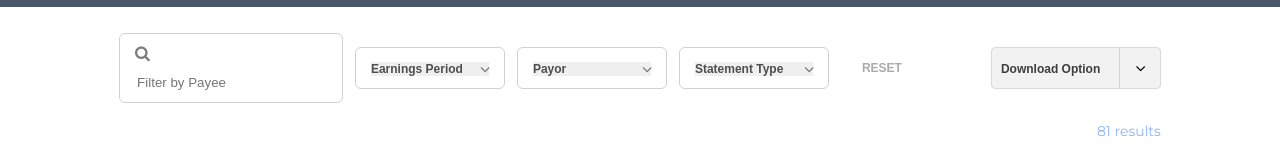
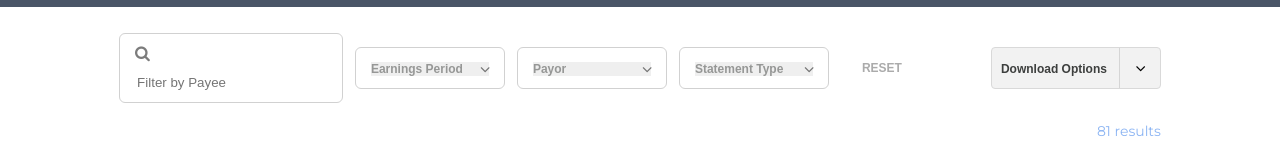
Before and after one commit to vinhBui369/Virgin-music-group, a website: page index.html in a window 1280 px wide. Shown: the part 237-389 px from the top of the page. Drawn offline with Linux system fonts and the light colour scheme.

Commit message:
sửa lần 4

```diff
--- a/assets/scss/pages/_index.scss
+++ b/assets/scss/pages/_index.scss
@@ -54,7 +54,7 @@
                 padding: 0;
                 appearance: none;
                 font-size: 12px;
-                color: #3d3f3ee8;
+                color: rgba(61, 63, 62, .5);
                 font-weight: 600;
                 text-transform: capitalize;
                 width: 100%;
--- a/index.html
+++ b/index.html
@@ -89,9 +89,9 @@
                     </form>
                     <div class="download_option">
                         <select name="download_option">
-                            <option value="download option">Download Option</option>
-                            <option value="download option">Download Option</option>
-                            <option value="download option">Download Option</option>
+                            <option value="download option">Download Options</option>
+                            <option value="download option">Download Options</option>
+                            <option value="download option">Download Options</option>
                         </select>
                         <i class="fa fa-angle-down"></i>
                     </div>
```
Also changed, not shown: style.css, style.min.css.
